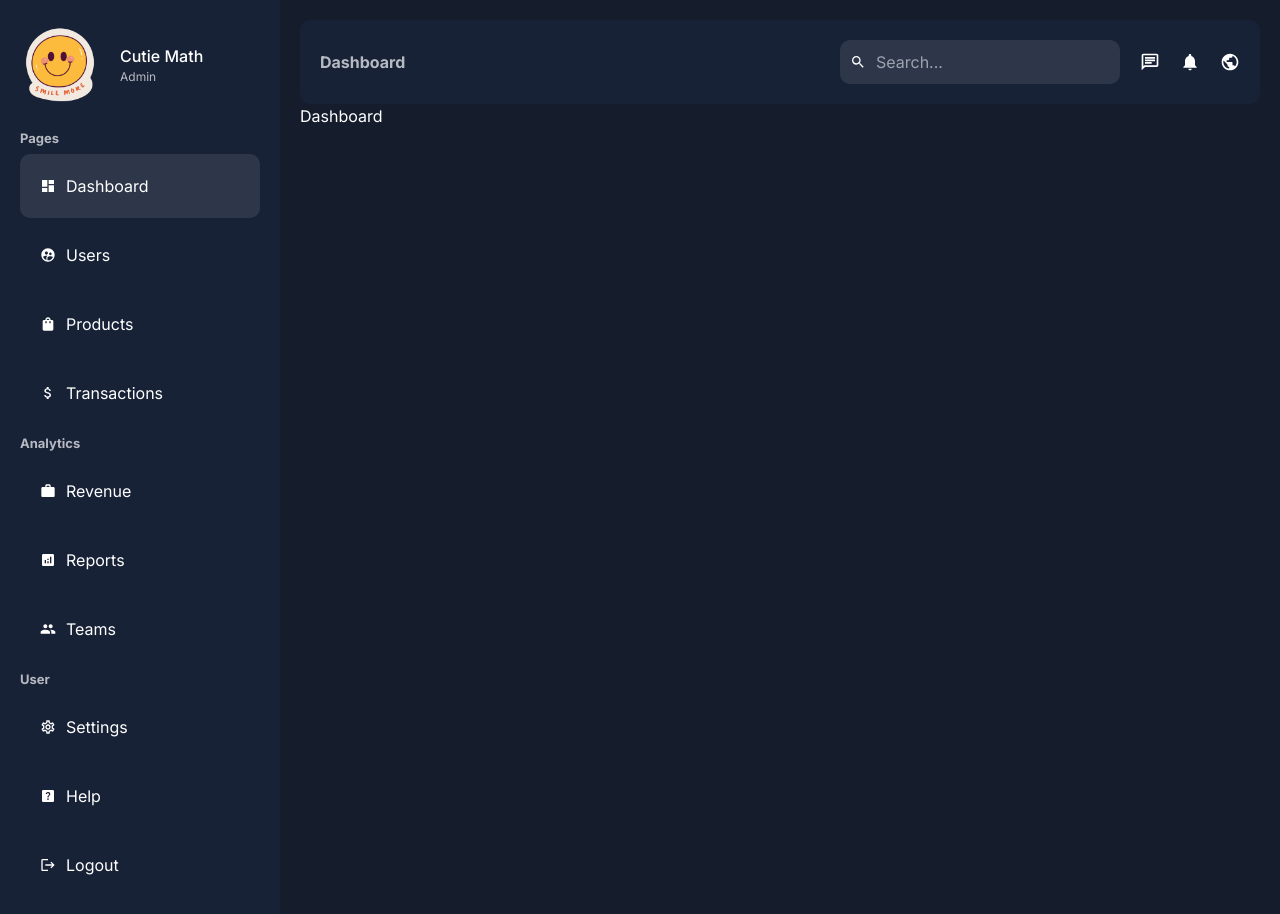
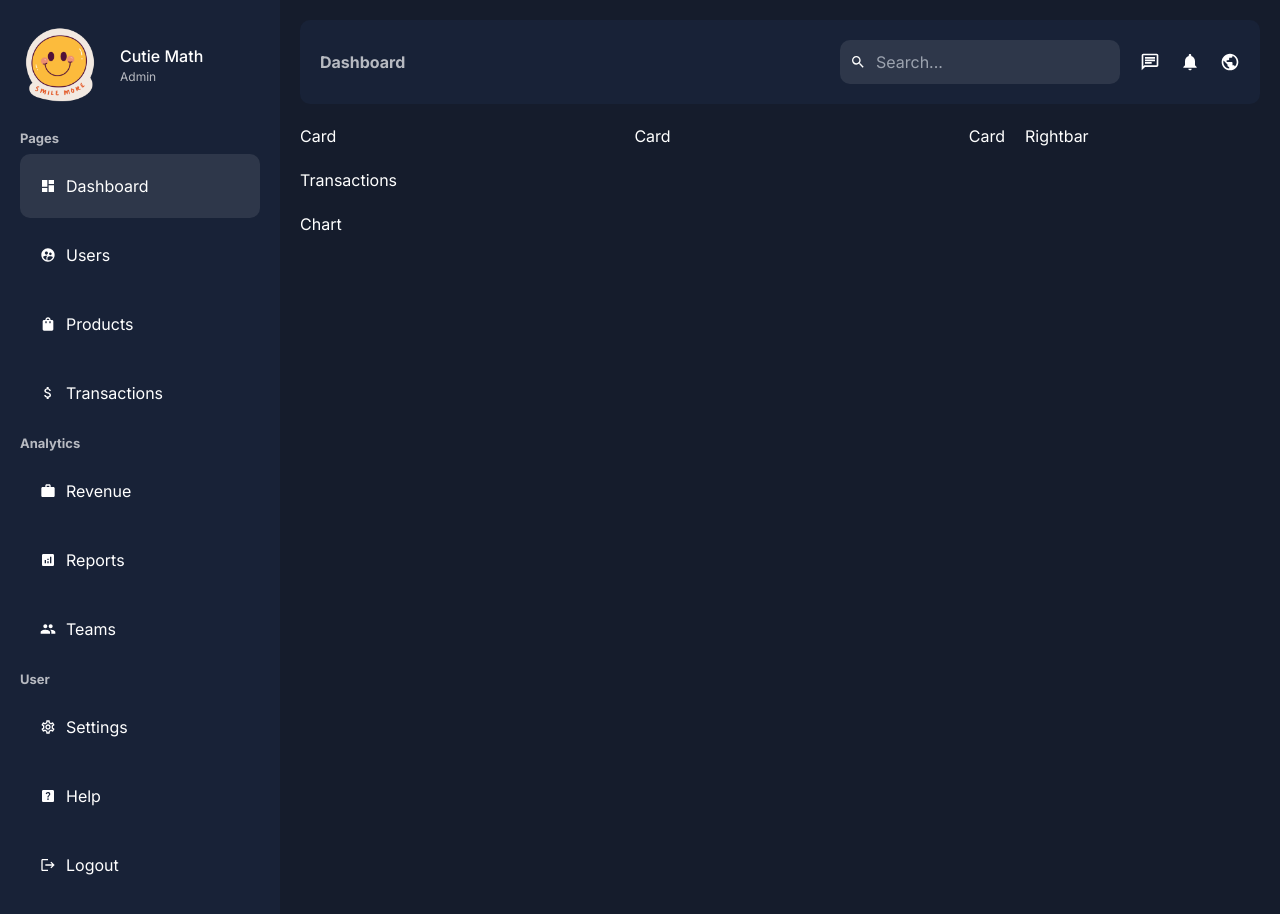
Before and after one commit to CutieMath/next-js-01, a Next.js app: page /dashboard in a window 1280 px wide. Shown: the top 914 px of the page. Built offline with nearby package versions, Linux system fonts and the light colour scheme.

Commit message:
add content for dashboard

```diff
--- a/app/dashboard/page.jsx
+++ b/app/dashboard/page.jsx
@@ -1,5 +1,26 @@
+import Card from "../ui/dashboard/card/card";
+import Chart from "../ui/dashboard/chart/chart";
+import Rightbar from "../ui/dashboard/rightbar/rightbar";
+import Transactions from "../ui/dashboard/transactions/transactions";
+import styles from "../ui/dashboard/dashboard.module.css";
+
 const Dashboard = () => {
-  return <div>Dashboard</div>;
+  return (
+    <div className={styles.wrapper}>
+      <div className={styles.main}>
+        <div className={styles.cards}>
+          <Card />
+          <Card />
+          <Card />
+        </div>
+        <Transactions />
+        <Chart />
+      </div>
+      <div className={styles.side}>
+        <Rightbar />
+      </div>
+    </div>
+  );
 };
 
 export default Dashboard;
--- a/app/ui/dashboard/dashboard.module.css
+++ b/app/ui/dashboard/dashboard.module.css
@@ -6,9 +6,33 @@
   flex: 1;
   background-color: var(--bgSoft);
   padding: 20px;
+  min-height: 100vh;
 }
 
 .content {
   flex: 4;
   padding: 20px;
 }
+
+.wrapper {
+  display: flex;
+  gap: 20px;
+  margin-top: 20px;
+}
+
+.main {
+  flex: 3;
+  display: flex;
+  flex-direction: column;
+  gap: 20px;
+}
+
+.cards {
+  display: flex;
+  gap: 20px;
+  justify-content: space-between;
+}
+
+.side {
+  flex: 1;
+}
```
